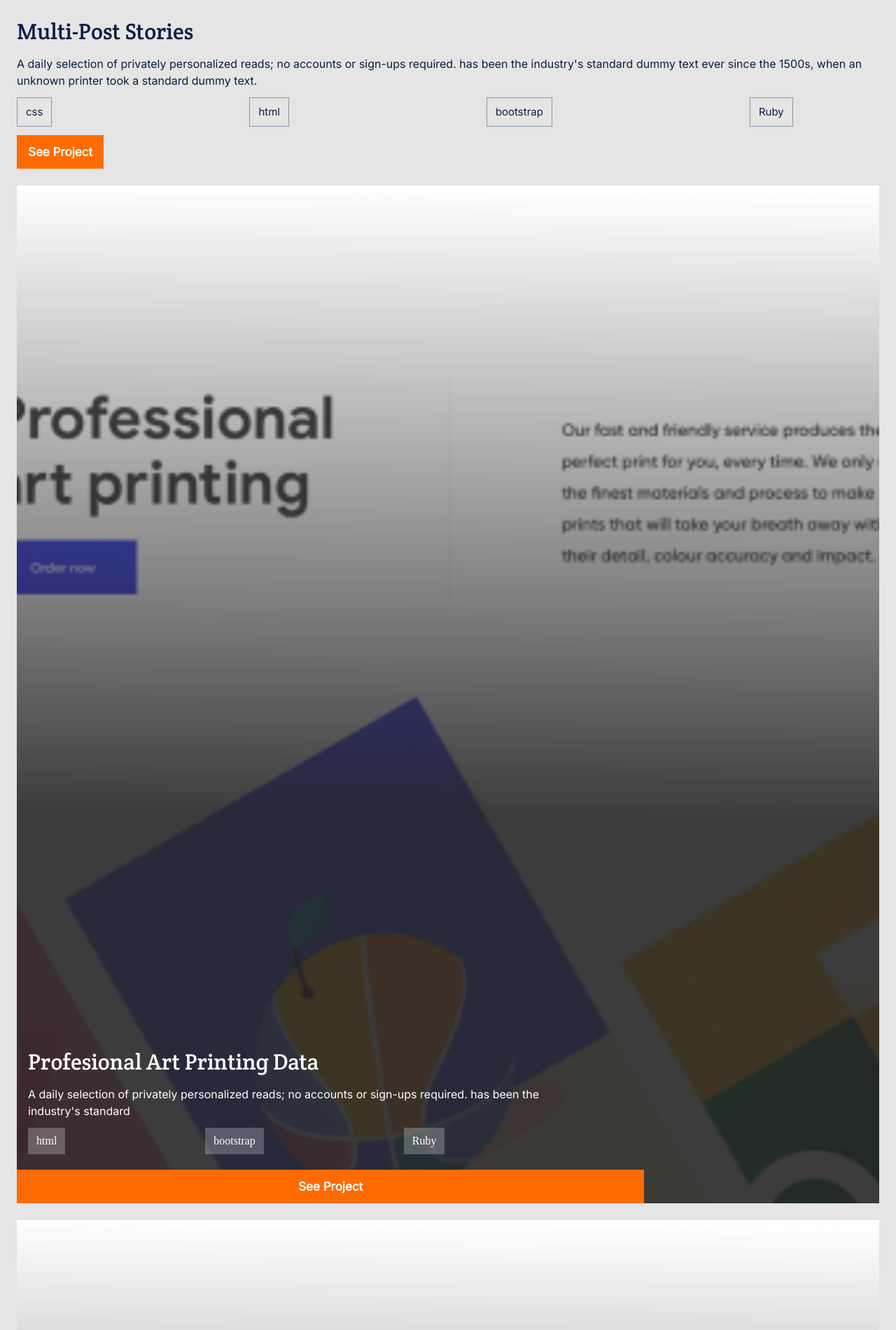
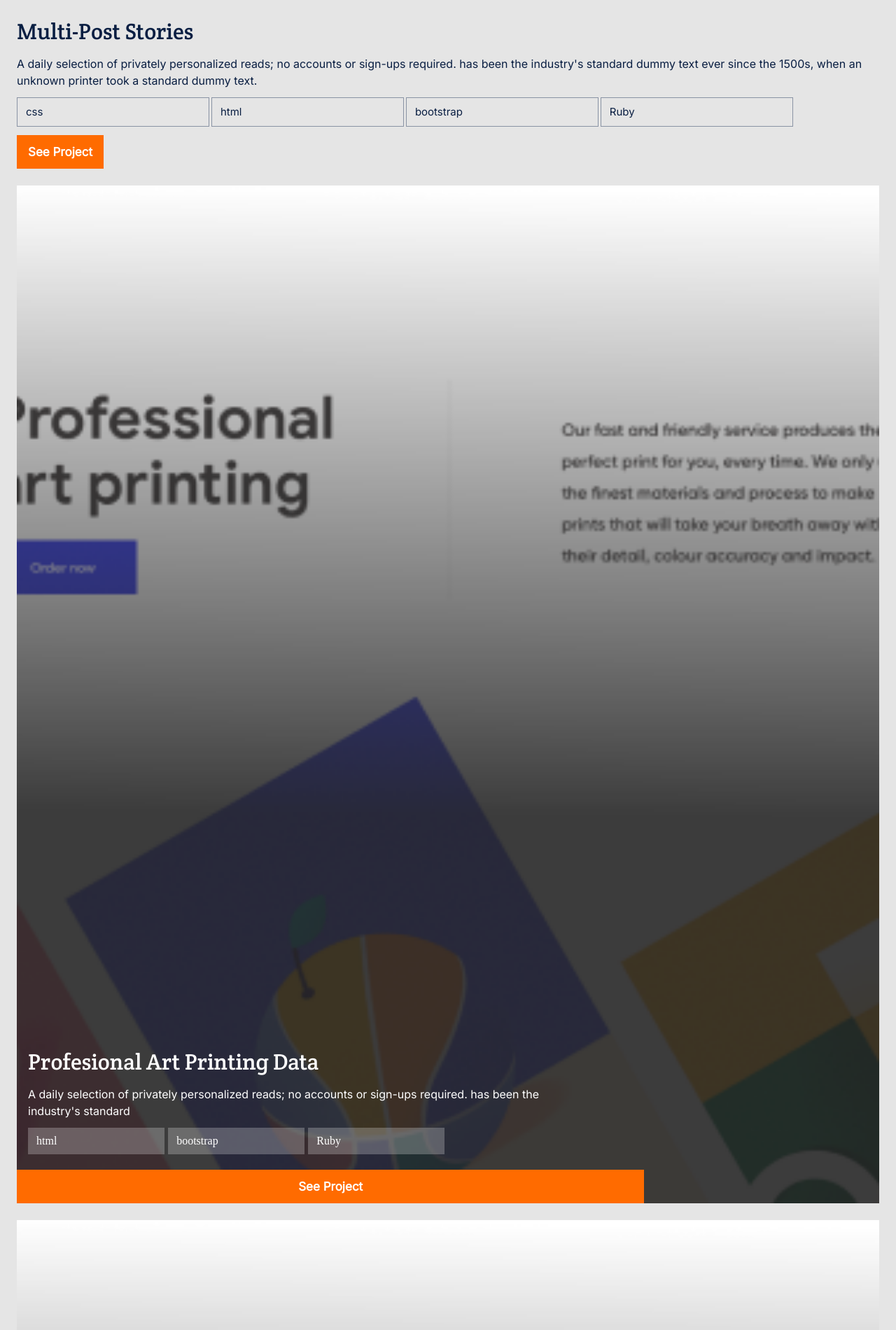
Before and after one commit to UmerZia/Portfolio-Microverse, a website: page index.html in a window 1280 px wide. Shown: the part 1780-3680 px from the top of the page at 70% size. Drawn offline with Linux system fonts and the light colour scheme; a web font is replaced by a local one.

Commit message:
modify flexbox grid microverse

```diff
--- a/style.css
+++ b/style.css
@@ -129,9 +129,10 @@
 }
 
 .main-card-div ul {
-  display: flex;
+  display: grid;
   width: 90%;
-  justify-content: space-between;
+  grid-template-columns:1fr 1fr 1fr 1fr;
+  gap: 3px;
   list-style: none;
   padding: 0 0 12px;
 }
@@ -198,8 +199,9 @@
 
 .sub-card ul {
   list-style: none;
-  display: flex;
-  justify-content: space-between;
+  display: grid;
+  grid-template-columns: 1fr 1fr 1fr;
+  gap: 5px;
   width: 70%;
   padding: 0 16px 22px;
 }
```
